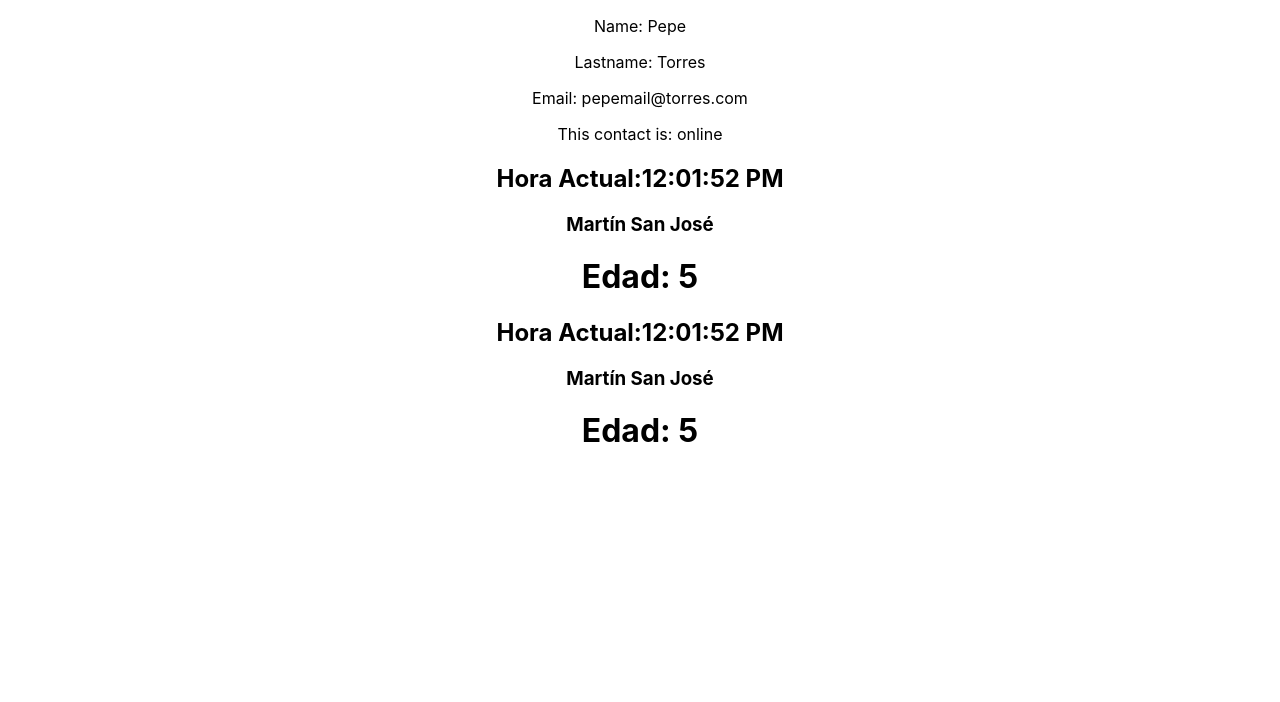
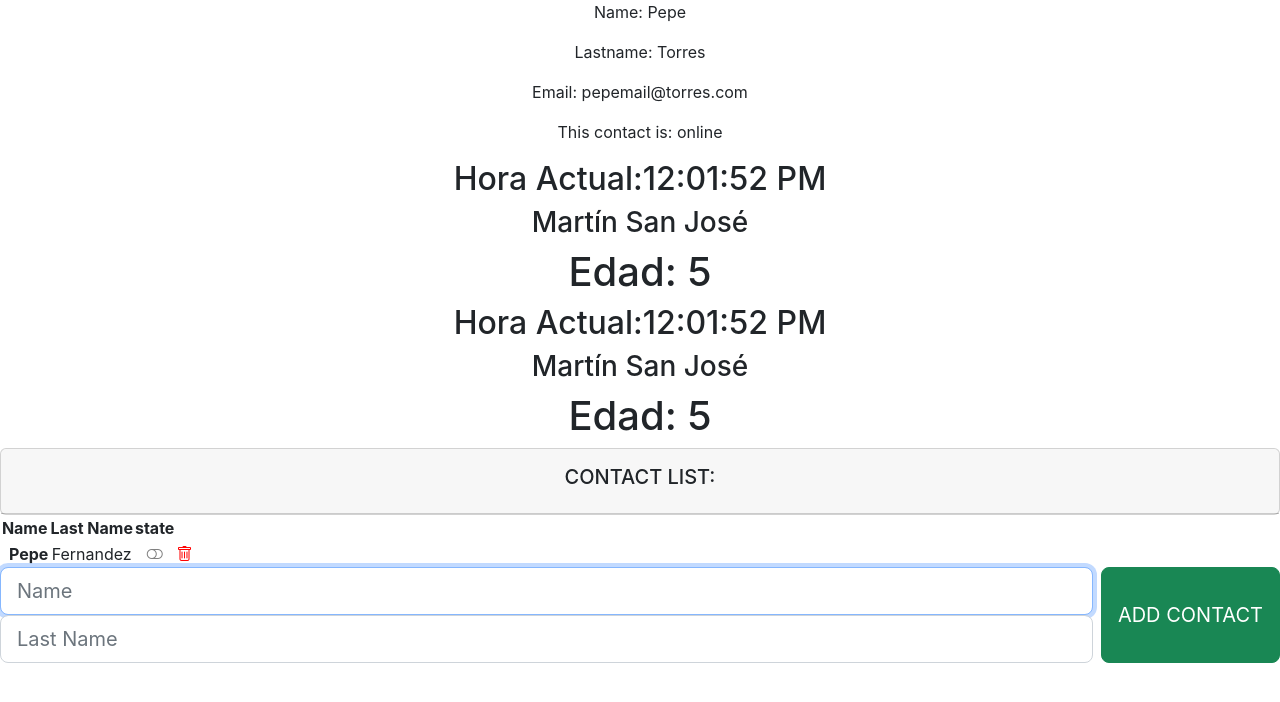
Before and after one commit to MariaJGuerrero/practicas-Openbootcamp, a React (Create React App) app: page / in a window 1280 px wide. Shown: the top 702 px of the page. Built offline with nearby package versions, Linux system fonts and the light colour scheme.

Commit message:
exercise 3

```diff
--- a/package.json
+++ b/package.json
@@ -6,6 +6,8 @@
     "@testing-library/jest-dom": "^5.16.5",
     "@testing-library/react": "^13.4.0",
     "@testing-library/user-event": "^13.5.0",
+    "bootstrap": "^5.2.1",
+    "bootstrap-icons": "^1.9.1",
     "node-sass": "^7.0.3",
     "prop-types": "^15.8.1",
     "react": "^18.2.0",
--- a/src/App.js
+++ b/src/App.js
@@ -2,6 +2,7 @@ import './App.css';
 import DataComponent from './exercise-1/data-componentA';
 import Clock1 from './exercise-2/class-component';
 import Clock2 from './exercise-2/function-component';
+import ViewContactsList from './exercise-3/view-contacts-list';
 
 function App() {
   return (
@@ -9,7 +10,7 @@ function App() {
       <DataComponent />
       <Clock1 />
       <Clock2 />
-
+      <ViewContactsList />
     </div>
   );
 }
--- /dev/null
+++ b/src/exercise-3/contact-data-class.js
@@ -0,0 +1,12 @@
+export class ContactData {
+    name = '';
+    lastName = '';
+    state = false;
+
+
+    constructor(name, lastName, state){
+        this.name = name;
+        this.lastName = lastName;
+        this.state = state;
+    }
+}
--- /dev/null
+++ b/src/exercise-3/contact.jsx
@@ -0,0 +1,27 @@
+import React from "react";
+
+
+const Contact = ({ contact, remove, state }) => {
+    return(
+        <tr className="fw-normal">
+            <th>
+            <span className="ms-2">{contact.name}</span>
+            </th>
+            <td className="align-middle">
+            <span>{contact.lastName}</span>
+            </td>
+            <td className="align-middle">
+                {contact.state ?
+                (<i onClick={() => state(contact)} className="bi-toggle-on" style={{color: 'green' }}></i>)
+                :
+                (<i onClick={() => state(contact)} className="bi-toggle-off" style={{color: 'grey'}}></i>)
+                }
+            </td>
+            <td>
+            <i className="bi-trash" style={{color: 'red'}} onClick={() => remove(contact)}></i>
+            </td>
+        </tr>
+    )
+}
+
+export default Contact;
--- /dev/null
+++ b/src/exercise-3/form.jsx
@@ -0,0 +1,31 @@
+import React from "react";
+import { useRef } from "react";
+import { ContactData } from "./contact-data-class";
+
+
+const Form = ({ add }) => {
+
+    const nameRef = useRef('');
+    const lastNameRef = useRef('');
+
+function addNewContact(e){
+    e.preventDefault();
+    const newTask = new ContactData(
+        nameRef.current.value,
+        lastNameRef.current.value,
+        false,
+    );
+    add(newTask);
+}
+
+    return(
+        <form onSubmit={(e) => addNewContact(e)} className= 'd-flex justify-content-center align-item-center mb-4'>
+            <div className="form-outline flex-fill">
+                <input type="text" ref={nameRef} id='inputName' className="form-control form-control-lg" required autoFocus placeholder="Name" />
+                <input type="text" ref={lastNameRef} id='inputDescription' className="form-control form-control-lg" required placeholder="Last Name"/>
+            </div>
+            <button type="submit" className="btn btn-success btn-lg ms-2"> ADD CONTACT</button>
+        </form>
+    )
+}
+export default Form;
--- /dev/null
+++ b/src/exercise-3/view-contacts-list.jsx
@@ -0,0 +1,75 @@
+import React from "react";
+import { useState } from "react";
+import Contact from "./contact";
+import { ContactData } from "./contact-data-class";
+import Form from "./form";
+
+
+
+
+const ViewContactsList = () => {
+
+    const defaultContact = new ContactData('Pepe', 'Fernandez', false)
+
+    const [contactsList, setContactsList] = useState([defaultContact]);
+
+    function changeState (contact){
+        const index = contactsList.indexOf(contact);
+        const tempList =[...contactsList];
+        tempList[index].state = !tempList[index].state;
+        setContactsList(tempList);
+    }
+
+    function deleteContact(contact){
+        const index = contactsList.indexOf(contact);
+        const tempList =[...contactsList];
+        tempList.splice(index, 1);
+        setContactsList(tempList);
+    }
+
+    function addContact(contact){
+        const tempList =[...contactsList];
+        tempList.push(contact);
+        setContactsList(tempList);
+    }
+
+    return(
+        <div className="col-12">
+            <div className="card">
+                <div className="card-header p-3">
+                    <h5>
+                    CONTACT LIST:
+                    </h5>
+                </div>
+            </div>
+            <div className="card-body" data-mdb-perfect-scrollbar= 'true' style={{position: 'relative', height: '400px'}}>
+                <table>
+                    <thead>
+                        <tr>
+                            <th scope='col'>Name</th>
+                            <th scope='col'>Last Name</th>
+                            <th scope='col'>state</th>
+                            <th scope='col'></th>
+                        </tr>
+                    </thead>
+                    <tbody>
+                        {contactsList.map((contact, index) => {
+                                return(
+                                    <Contact
+                                    key={index}
+                                    contact={contact}
+                                    state={changeState}
+                                    remove={deleteContact}
+                                    />
+                                )
+                            }
+                        )}
+                    </tbody>
+                </table>
+                <Form add= {addContact} />
+            </div>
+        </div>
+    )
+}
+
+export default ViewContactsList;
--- a/src/index.js
+++ b/src/index.js
@@ -1,5 +1,7 @@
 import React from 'react';
 import ReactDOM from 'react-dom/client';
+import 'bootstrap/dist/css/bootstrap.css';
+import 'bootstrap-icons/font/bootstrap-icons.css';
 import './index.css';
 import App from './App';
 import reportWebVitals from './reportWebVitals';
```
Also changed, not shown: 1 other file (tests, documents, lock files or other folders).
